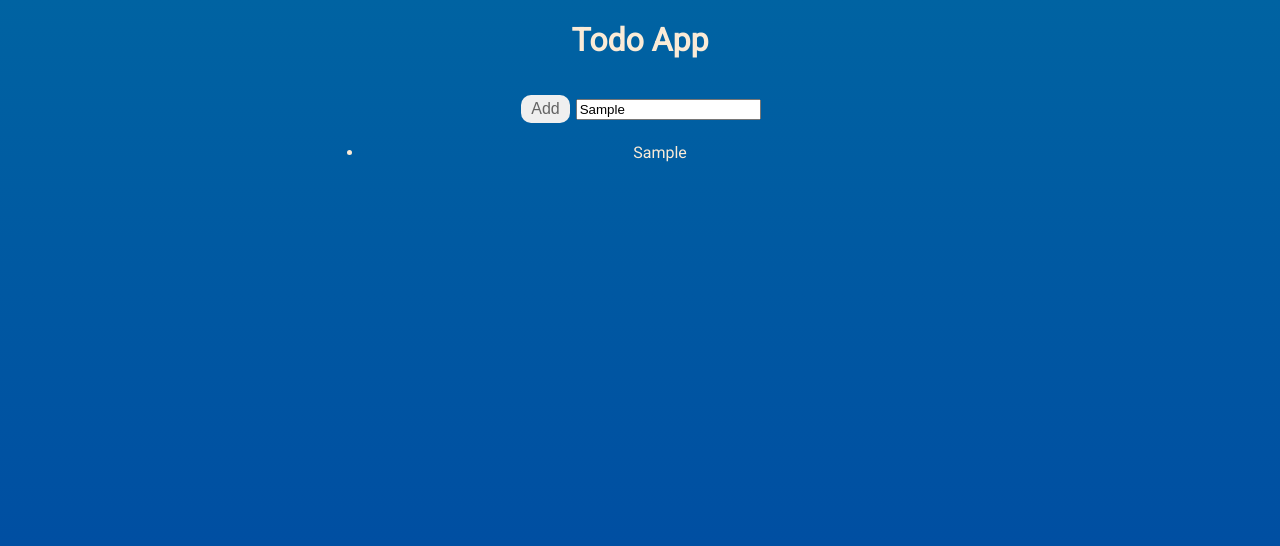
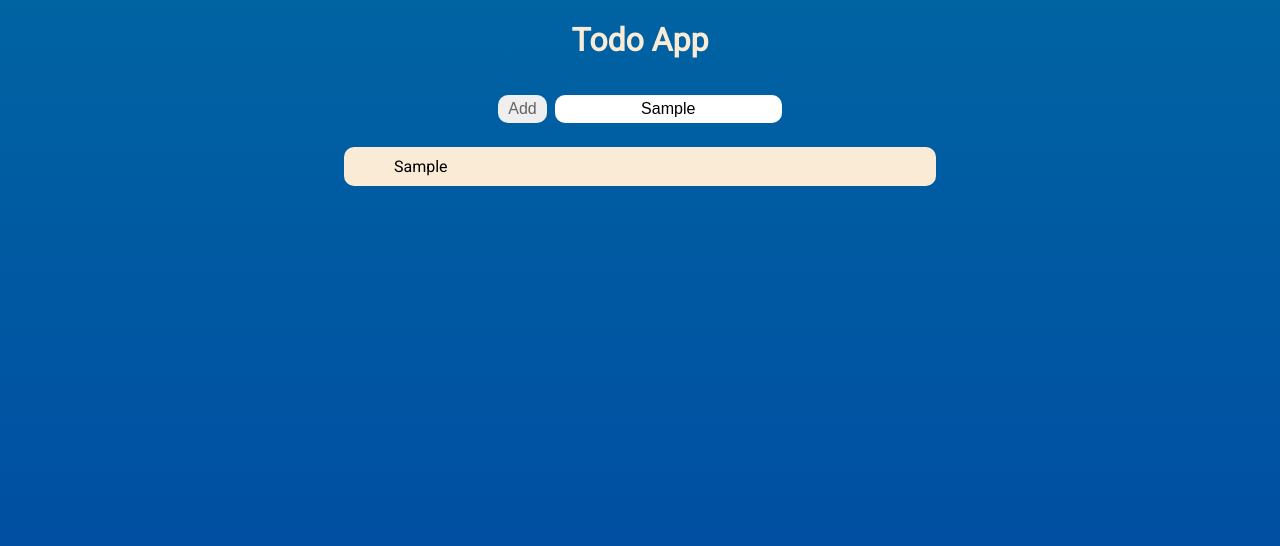
Before and after one commit to ferretl/TodoApp, a website built with Vite: page index.html in a window 1280 px wide. Both pictures are taken after typing "Sample" into the empty fields and a click on the button "Add". Built offline with nearby package versions, Linux system fonts and the light colour scheme.

Commit message:
added styling to page

```diff
--- a/style.css
+++ b/style.css
@@ -7,11 +7,13 @@ body {
     overflow-y: hidden;
     background: rgb(0, 99, 162);
     background: linear-gradient(180deg,
-            rgba(0, 99, 162, 1) 0%,
-            rgba(0, 68, 162, 1) 100%);
+            #0063a2 0%,
+            #0044a2 100%);
     height: 100vh;
     text-align: center;
 }
+
+/* Main */
 
 .main {
     margin: auto;
@@ -19,6 +21,7 @@ body {
     padding: 10px;
 }
 
+/* the buttons */
 .main button {
     border: none;
     color: rgb(100, 100, 100);
@@ -34,3 +37,34 @@ body {
     background-color: #faebd7;
     color: #000;
 }
+
+/* main input */
+.main input {
+    border: none;
+    border-radius: 10px;
+    padding: 5px 10px;
+    text-align: center;
+    font-size: 16px;
+    margin: 4px 2px;
+    cursor: pointer;
+}
+
+/* the list */
+
+.main ul {
+    list-style-type: none;
+    margin: 20px;
+    background-color: #faebd7;
+    border-radius: 10px;
+    color: #000;
+}
+
+.main li {
+    padding: 10px;
+    text-align: left;
+    position: relative;
+}
+
+.main li:hover {
+    color: #0063a2;
+}
```
